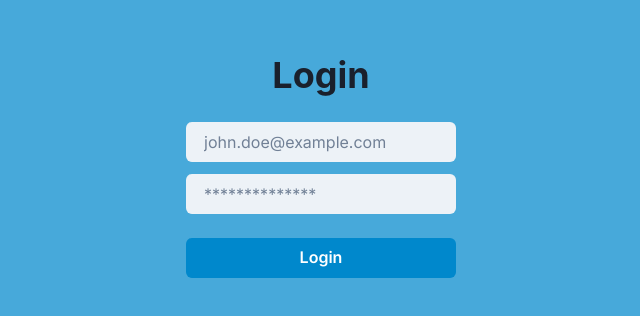
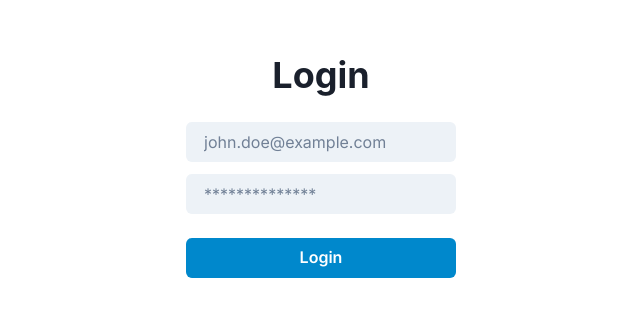
Before and after one commit to SafeAck/frontend, a Next.js app: page / in a window 1280 px wide. Shown: the part 222-538 px from the top of the page, without its empty margins (319-959 px from the left). Built offline with nearby package versions, Linux system fonts and the light colour scheme.

Commit message:
fix theme

```diff
--- a/app/dashboard/layout.tsx
+++ b/app/dashboard/layout.tsx
@@ -8,7 +8,7 @@ const DashboardLayout = ({
 }: Readonly<{ children: React.ReactNode }>) => {
     return (
         <Flex>
-            <Box backgroundColor="telegram.300" flex='1'>
+            <Box flex='1'>
                 <Sidebar />
             </Box>
             <Box flex='4'>
--- a/app/layout.tsx
+++ b/app/layout.tsx
@@ -1,8 +1,7 @@
-import { Providers } from './providers'
+import { Providers } from "./providers";
 import type { Metadata } from "next";
 import { Inter } from "next/font/google";
-import { Box } from '@chakra-ui/react';
-
+import { Box } from "@chakra-ui/react";
 
 const inter = Inter({ subsets: ["latin"] });
 
@@ -18,7 +17,11 @@ export default function RootLayout({
 }>) {
     return (
         <html lang="en">
-      <body className={inter.className}><Providers><Box backgroundColor="telegram.400">{children}</Box></Providers></body>
+            <body className={inter.className}>
+                <Providers>
+                    <Box>{children}</Box>
+                </Providers>
+            </body>
         </html>
     );
 }
--- a/app/providers.tsx
+++ b/app/providers.tsx
@@ -1,7 +1,8 @@
 'use client'
 
 import { ChakraProvider } from '@chakra-ui/react'
+import theme from "./theme";
 
 export function Providers({ children }: { readonly children: React.ReactNode }) {
-  return <ChakraProvider>{children}</ChakraProvider>
+  return <ChakraProvider theme={theme}>{children}</ChakraProvider>
 }
--- /dev/null
+++ b/app/theme.tsx
@@ -0,0 +1,11 @@
+import { extendTheme } from "@chakra-ui/react";
+
+const fonts = { mono: `'Menlo', monospace` };
+
+const theme = extendTheme({
+    initialColorMode: "dark", // 'dark' | 'light'
+    useSystemColorMode: false,
+    fonts,
+});
+
+export default theme;
```
Also changed, not shown: app/_app.tsx (+1 -6 lines), app/theme.ts (deleted, +0 -13 lines). Lines whose indentation alone changed are shown as unchanged.
